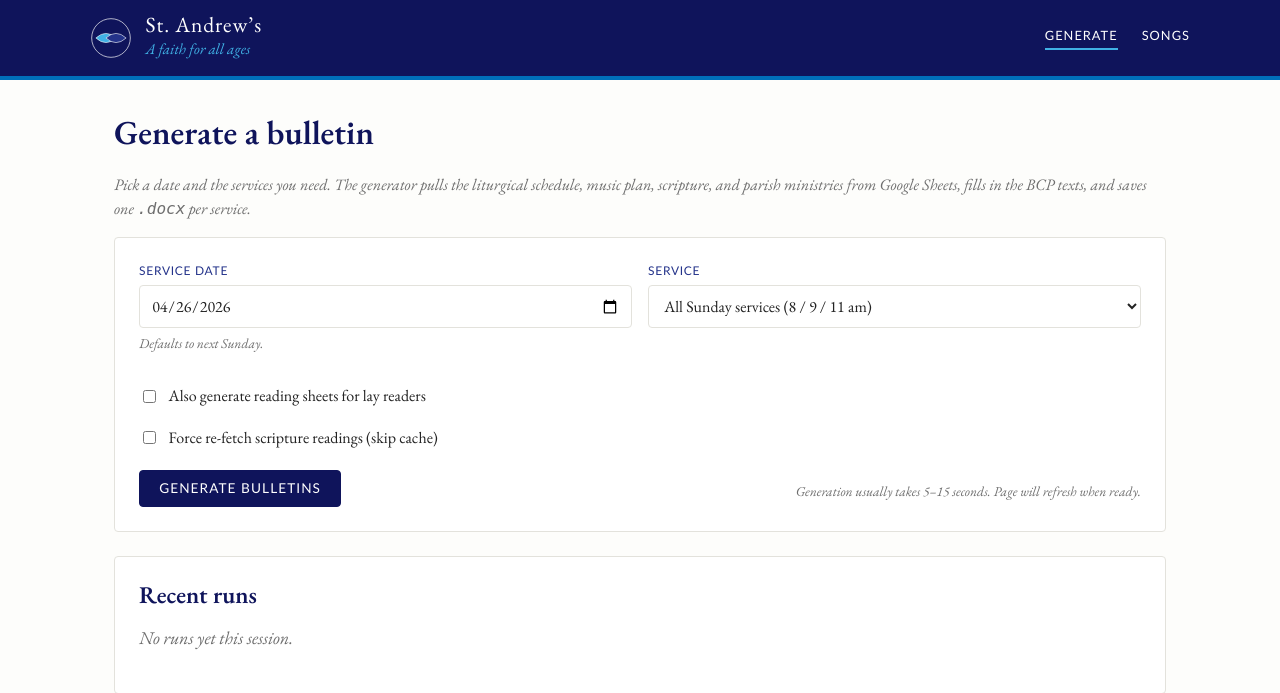
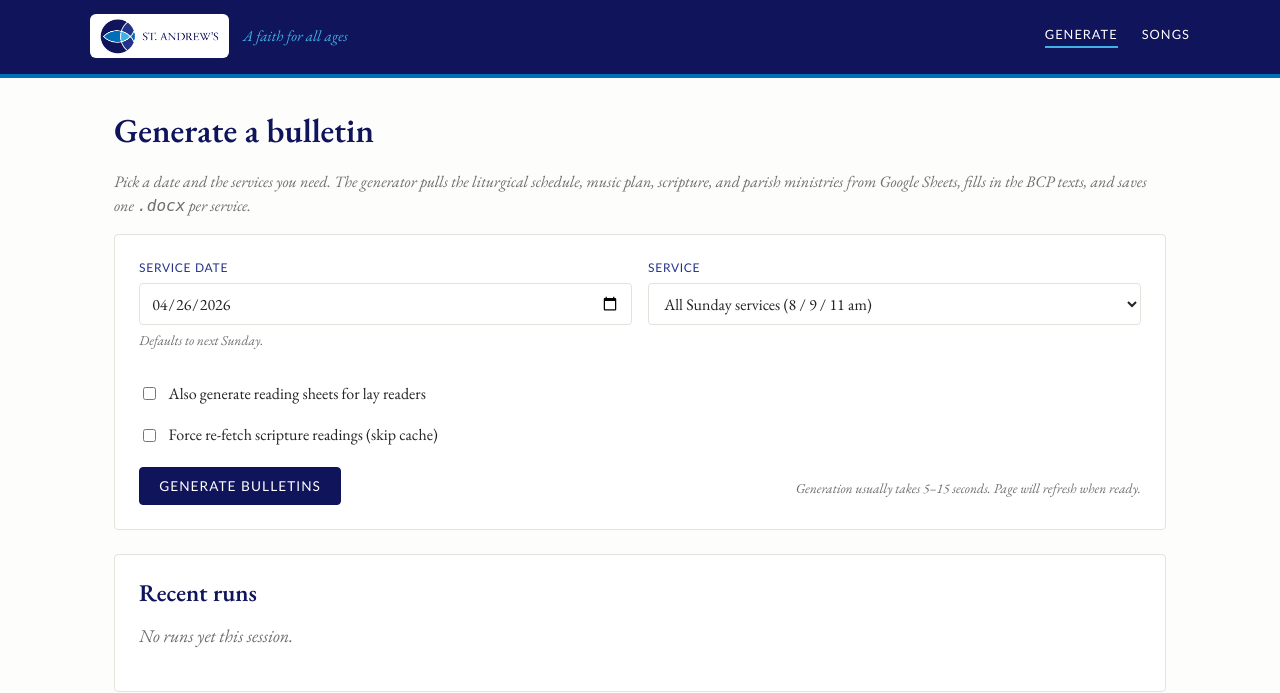
Before and after one commit to revvk/sta_bulletins, a FastAPI app: page / in a window 1280 px wide. Shown: the top 693 px of the page. Run offline with FastAPI, Linux system fonts and the light colour scheme; some libraries are stand-ins or nearby versions.

Commit message:
Swap placeholder logo for official St. Andrew's horizontal lockup
Replaces the ichthys SVG placeholder with STA_LOGO_RGB_HOR_COLOR.png from
source_documents/. The horizontal lockup already includes the "ST. ANDREW'S"
wordmark, so the duplicate brand-name text block is removed. The navy
logo sits on a white pill inside the dark header so the wordmark reads.

Co-Authored-By: Claude Opus 4.7 <noreply@anthropic.com>

```diff
--- a/web/static/styles.css
+++ b/web/static/styles.css
@@ -108,28 +108,27 @@ h3 { font-size: 1.2rem; }
 .brand {
     display: flex;
     align-items: center;
-    gap: 0.85rem;
+    gap: 0.9rem;
     color: #fff;
 }
 .brand:hover { border-bottom-color: transparent; }
 
 .brand-logo {
-    width: 42px;
-    height: 42px;
+    /* Horizontal lockup is dark navy on transparent — sit it on a
+       white pill so the wordmark reads against the dark header. */
+    height: 44px;
+    width: auto;
+    background: #fff;
+    padding: 4px 10px;
+    border-radius: 6px;
+    display: block;
 }
 
-.brand-name {
-    font-family: var(--sta-font-serif);
-    font-size: 1.35rem;
-    line-height: 1;
-    letter-spacing: 0.04em;
-}
 .brand-tagline {
     font-family: var(--sta-font-serif);
     font-style: italic;
     font-size: 0.95rem;
     color: var(--sta-light-blue);
-    margin-top: 2px;
 }
 
 .site-nav {
--- a/web/templates/base.html
+++ b/web/templates/base.html
@@ -26,12 +26,10 @@
 <header class="site-header">
     <div class="site-header-inner">
         <a href="{{ url_for('home') }}" class="brand">
-            <img src="{{ url_for('static', path='logo.svg') }}"
-                 alt="" class="brand-logo">
-            <div>
-                <div class="brand-name">St. Andrew&rsquo;s</div>
-                <div class="brand-tagline">A faith for all ages</div>
-            </div>
+            <img src="{{ url_for('static', path='logo.png') }}"
+                 alt="St. Andrew&rsquo;s Episcopal Church"
+                 class="brand-logo">
+            <span class="brand-tagline">A faith for all ages</span>
         </a>
         <nav class="site-nav">
             <a href="{{ url_for('home') }}"
```
Also changed, not shown: web/static/logo.png (added), web/static/logo.svg (deleted).
